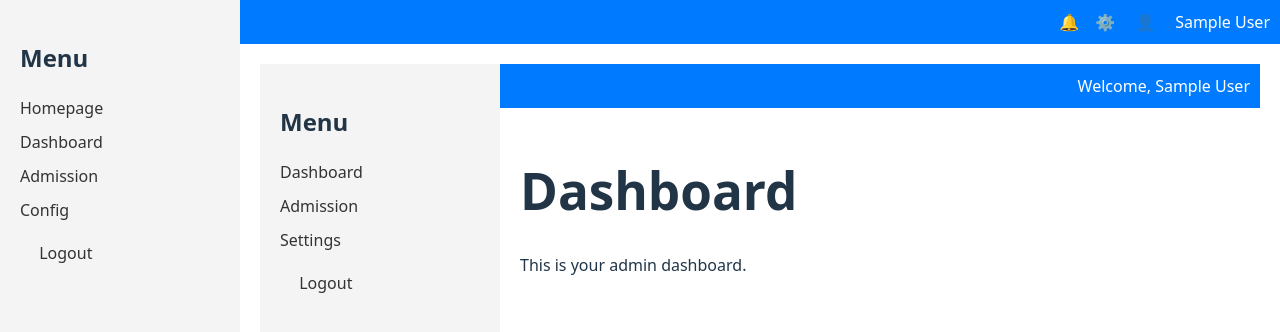
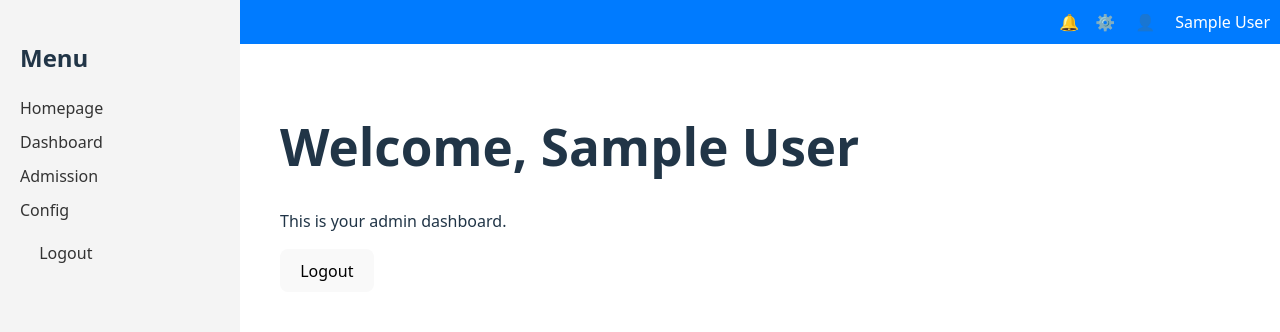
Before and after one commit to fardilk/his-frontend, a React (Vite) app: page /homepage in a window 1280 px wide. Shown: the top 332 px of the page. Built offline with nearby package versions, Linux system fonts and the light colour scheme; sample sign-in values are in the browser's storage.

Commit message:
Remove sidebar and navbar from Homepage

```diff
--- a/src/pages/Homepage.tsx
+++ b/src/pages/Homepage.tsx
@@ -1,5 +1,5 @@
 import React from 'react'
-import { Link, useNavigate } from 'react-router-dom'
+import { useNavigate } from 'react-router-dom'
 import { useAuth } from '../auth/AuthContext'
 
 const Homepage: React.FC = () => {
@@ -13,31 +13,10 @@ const Homepage: React.FC = () => {
 
   return (
     <div className="dashboard">
-      <aside className="sidebar">
-        <h2>Menu</h2>
-        <ul>
-          <li>
-            <Link to="/homepage">Dashboard</Link>
-          </li>
-          <li>
-            <Link to="/admission">Admission</Link>
-          </li>
-          <li>
-            <Link to="#">Settings</Link>
-          </li>
-          <li>
-            <button onClick={handleLogout}>Logout</button>
-          </li>
-        </ul>
-      </aside>
-      <div className="main">
-        <div className="navbar">
-          <span>Welcome, {user?.name}</span>
-        </div>
-        <div className="content">
-          <h1>Dashboard</h1>
-          <p>This is your admin dashboard.</p>
-        </div>
+      <div className="content">
+        <h1>Welcome, {user?.name}</h1>
+        <p>This is your admin dashboard.</p>
+        <button onClick={handleLogout}>Logout</button>
       </div>
     </div>
   )
```
